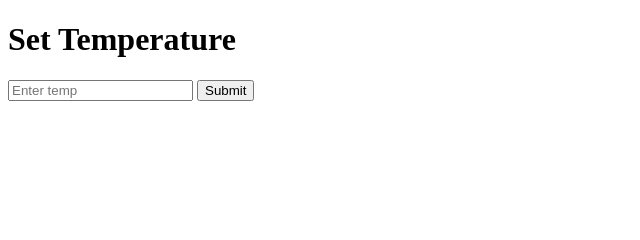
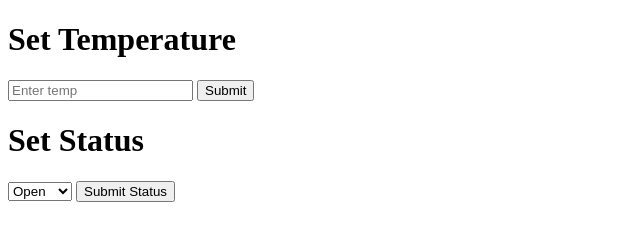
Before and after one commit to chyellow/temperature-backend, a website: page public/index.html in a window 1280 px wide. Shown: the whole page, without its empty margins (0-640 px from the left). Drawn offline with Linux system fonts and the light colour scheme.

Commit message:
adding closed

```diff
--- a/public/index.html
+++ b/public/index.html
@@ -8,10 +8,17 @@
   <input type="number" id="tempInput" placeholder="Enter temp" />
   <button onclick="submitTemp()">Submit</button>
 
+  <h1>Set Status</h1>
+<select id="statusInput">
+  <option value="open">Open</option>
+  <option value="closed">Closed</option>
+</select>
+<button onclick="submitStatus()">Submit Status</button>
+
 <script>
   async function submitTemp() {
     const value = parseInt(document.getElementById("tempInput").value);
-  const res = await fetch('https://temperature-backend-yrvv.onrender.com/temperature', {
+    const res = await fetch('/temperature', {
       method: 'POST',
       headers: { 'Content-Type': 'application/json' },
       body: JSON.stringify({ value })
@@ -20,6 +27,17 @@
     alert(data.message);
   }
 
+  async function submitStatus() {
+    const value = document.getElementById("statusInput").value;
+    const res = await fetch('/status', {
+      method: 'POST',
+      headers: { 'Content-Type': 'application/json' },
+      body: JSON.stringify({ value })
+    });
+    const data = await res.json();
+    alert(data.message);
+  }
 </script>
+
 </body>
 </html>
```
Lines whose indentation alone changed are shown as unchanged.
